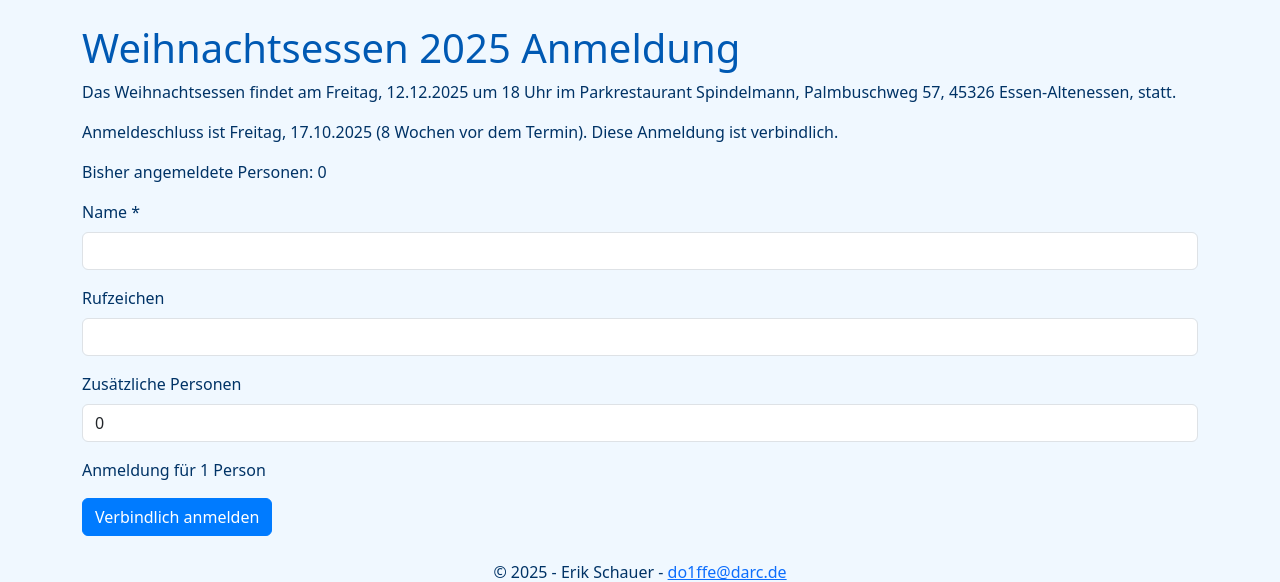
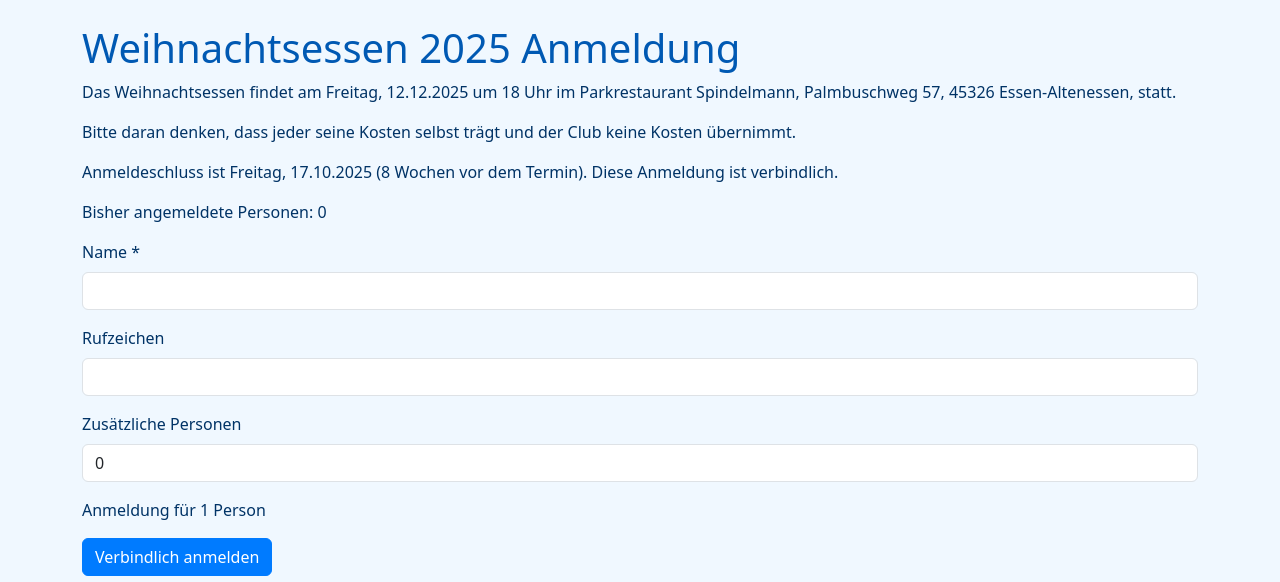
Before and after one commit to DO1FFE/weihnachtsessen-anmeldung, a Flask app: page / in a window 1280 px wide. Shown: the top 582 px of the page. Run offline with Flask 3, Linux system fonts and the light colour scheme.

Commit message:
Add self-payment notice

```diff
--- a/templates/index.html
+++ b/templates/index.html
@@ -2,6 +2,7 @@
 {% block content %}
 <h1>Weihnachtsessen 2025 Anmeldung</h1>
 <p>Das Weihnachtsessen findet am Freitag, 12.12.2025 um 18 Uhr im Parkrestaurant Spindelmann, Palmbuschweg 57, 45326 Essen-Altenessen, statt.</p>
+<p>Bitte daran denken, dass jeder seine Kosten selbst trägt und der Club keine Kosten übernimmt.</p>
 <p>Anmeldeschluss ist Freitag, 17.10.2025 (8 Wochen vor dem Termin). Diese Anmeldung ist verbindlich.</p>
 <p>Bisher angemeldete Personen: {{ total_persons }}</p>
 <form method="post">
```
